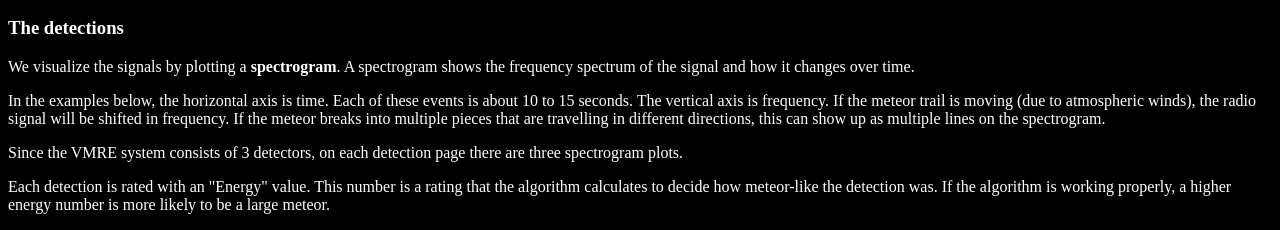
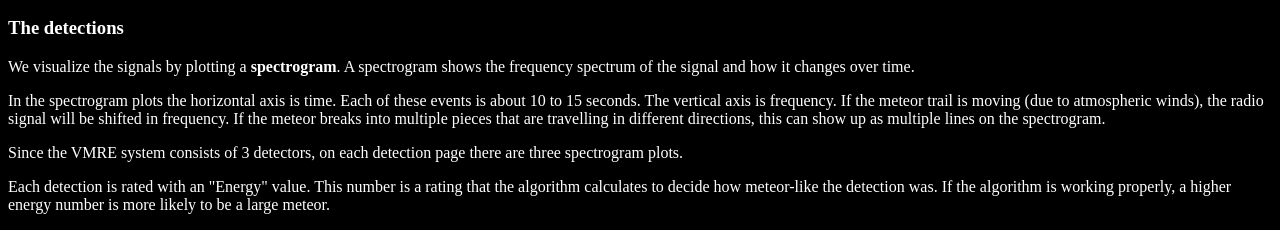
Before and after one commit to rasc-vancouver-radio-astronomy/vmre-server, a Python web app: template templates/manual.html in a window 1280 px wide. Shown: the part 773-1003 px from the top of the page. Run offline with Jinja, Linux system fonts and the light colour scheme; the template is opened without the code that fills it, so the values that code supplies are empty.

Commit message:
Change verbiage on manual.html

```diff
--- a/templates/manual.html
+++ b/templates/manual.html
@@ -51,7 +51,7 @@
 
 		<p>We visualize the signals by plotting a <b>spectrogram</b>. A spectrogram shows the frequency spectrum of the signal and how it changes over time.</p>
 
-		<p>In the examples below, the horizontal axis is time. Each of these events is about 10 to 15 seconds. The vertical axis is frequency. If the meteor trail is moving (due to atmospheric winds), the radio signal will be shifted in frequency. If the meteor breaks into multiple pieces that are travelling in different directions, this can show up as multiple lines on the spectrogram.</p>
+		<p>In the spectrogram plots the horizontal axis is time. Each of these events is about 10 to 15 seconds. The vertical axis is frequency. If the meteor trail is moving (due to atmospheric winds), the radio signal will be shifted in frequency. If the meteor breaks into multiple pieces that are travelling in different directions, this can show up as multiple lines on the spectrogram.</p>
 
 		<!-- todo examples of meteors -->
 
```
